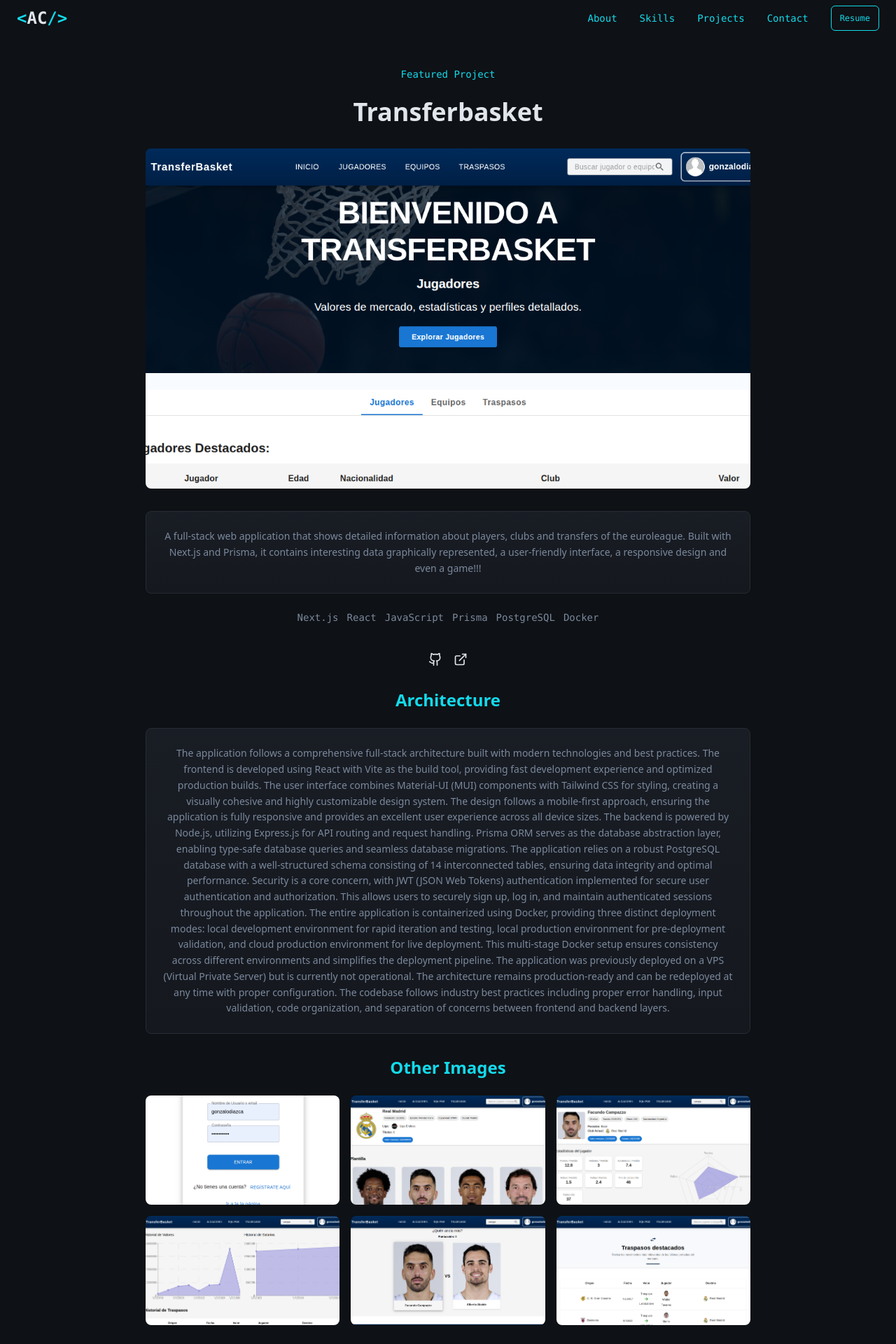
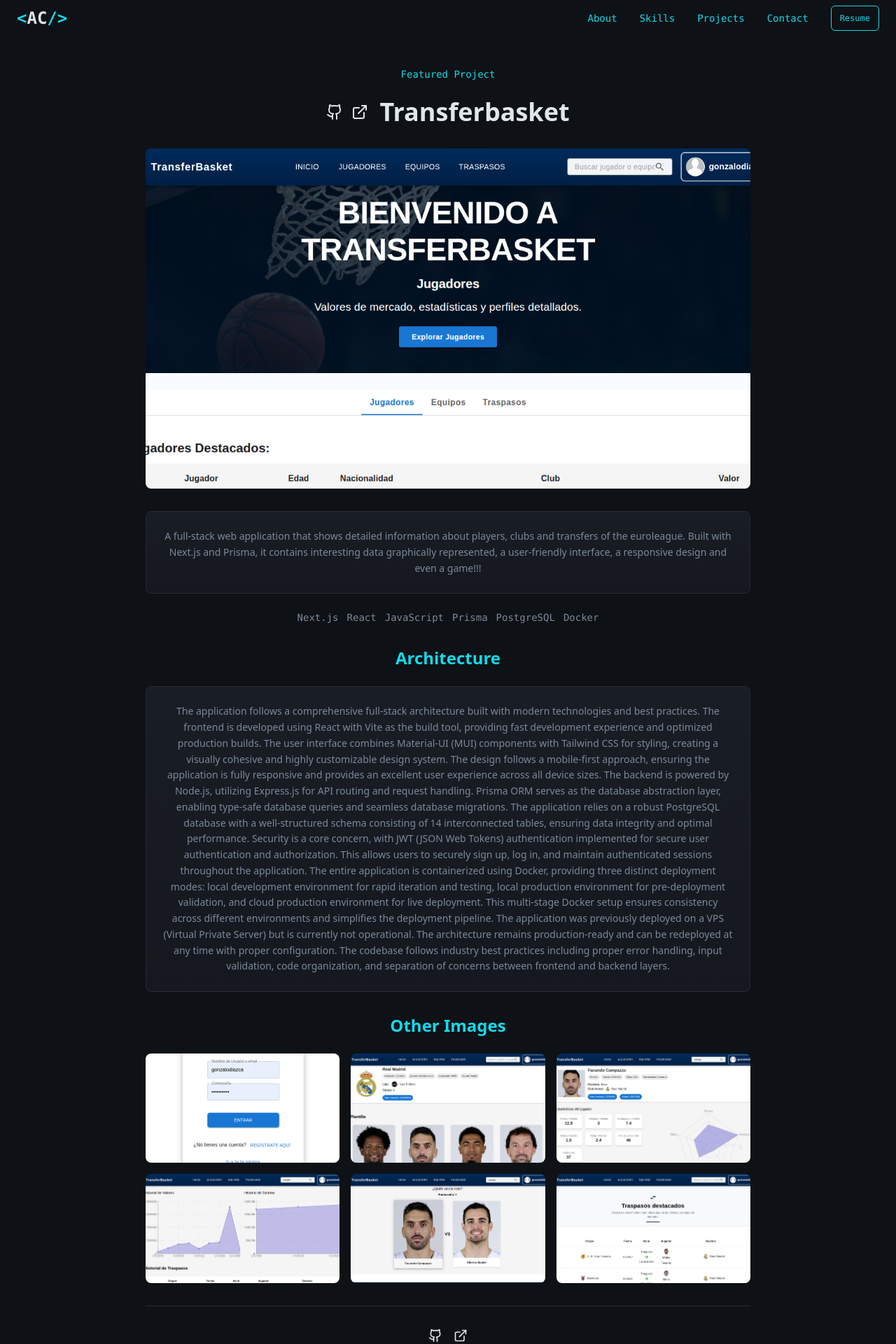
Before and after one commit to gonzalodiazcanavate/portfolio, a React app in the folder frontend/: page /project/0 in a window 1280 px wide. Shown: the top 1920 px of the page at 70% size. Built offline with nearby package versions, Linux system fonts and the light colour scheme; the HTML template or start-up script is replaced by a standard one.

Commit message:
feat: Agregado componente ImageModal.tsx para mostrar imagenes en formato ampliado.

```diff
--- /dev/null
+++ b/frontend/src/components/ImageModal.tsx
@@ -0,0 +1,37 @@
+import { X } from 'lucide-react';
+
+interface ImageModalProps {
+  selectedImage: string | null;
+  onClose: () => void;
+}
+
+const ImageModal = ({ selectedImage, onClose }: ImageModalProps) => {
+  if (!selectedImage) return null;
+
+  return (
+    <div
+      className="fixed inset-0 bg-black/50 backdrop-blur-sm z-50 flex items-center justify-center p-4"
+      onClick={onClose}
+    >
+      <div
+        className="relative w-full max-w-2xl max-h-[80vh] sm:max-h-[85vh]"
+        onClick={(e) => e.stopPropagation()}
+      >
+        <img
+          src={selectedImage}
+          alt="Expanded view"
+          className="w-full h-full object-contain rounded-lg"
+        />
+        <button
+          onClick={onClose}
+          className="absolute top-2 right-2 sm:top-4 sm:right-4 text-foreground hover:text-primary transition-colors bg-background/80 p-2 rounded-full"
+          aria-label="Close"
+        >
+          <X className="w-5 h-5 sm:w-6 sm:h-6" />
+        </button>
+      </div>
+    </div>
+  );
+};
+
+export default ImageModal;
--- a/frontend/src/pages/ProjectDetails.tsx
+++ b/frontend/src/pages/ProjectDetails.tsx
@@ -1,7 +1,9 @@
 import {useParams} from 'react-router-dom';
-import {Github, ExternalLink, X} from 'lucide-react';
+import {Github, ExternalLink} from 'lucide-react';
 import {useState} from 'react';
 import Navbar from '@/components/Navbar';
+import Footer from '@/components/Footer';
+import ImageModal from '@/components/ImageModal';
 import {FeaturedProjects} from '../helpers/projectsHelper';
 
 const ProjectDetails = () => {
@@ -15,15 +17,34 @@
   }
 
   return (
-    <div className="min-h-screen bg-background">
+    <div className="min-h-screen bg-background flex flex-col">
       <Navbar />
+      <div className="flex-1">
         <div className="max-w-4xl mx-auto px-4 py-24">
           <div key={project.title} className="space-y-8">
             <div className="text-center space-y-6">
               <p className="font-mono text-primary text-sm">Featured Project</p>
+              <div className="flex items-center justify-center gap-4">
+                <div className="flex gap-3">
+                  <a
+                    href={project.github}
+                    className="text-foreground hover:text-primary transition-colors"
+                    aria-label="GitHub"
+                  >
+                    <Github className="w-6 h-6" />
+                  </a>
+                  <a
+                    href={project.live}
+                    className="text-foreground hover:text-primary transition-colors"
+                    aria-label="Live Demo"
+                  >
+                    <ExternalLink className="w-6 h-6" />
+                  </a>
+                </div>
                 <h3 className="text-4xl font-bold hover:text-primary transition-colors">
                   <a href={project.live}>{project.title}</a>
                 </h3>
+              </div>
             </div>
 
             {/* Imagen */}
@@ -48,22 +69,6 @@
                 {project.tech.map((t: string) => (
                   <span key={t}>{t}</span>
                 ))}
-            </div>
-            <div className="flex gap-4 justify-center pt-4">
-              <a
-                href={project.github}
-                className="text-foreground hover:text-primary transition-colors"
-                aria-label="GitHub"
-              >
-                <Github className="w-5 h-5" />
-              </a>
-              <a
-                href={project.live}
-                className="text-foreground hover:text-primary transition-colors"
-                aria-label="Live Demo"
-              >
-                <ExternalLink className="w-5 h-5" />
-              </a>
               </div>
             </div>
 
@@ -96,34 +101,31 @@
                 ))}
               </div>
             </div>
+
+            {/* Enlaces finales */}
+            <div className="flex gap-4 justify-center pt-8 border-t border-border">
+              <a
+                href={project.github}
+                className="text-foreground hover:text-primary transition-colors"
+                aria-label="GitHub"
+              >
+                <Github className="w-5 h-5" />
+              </a>
+              <a
+                href={project.live}
+                className="text-foreground hover:text-primary transition-colors"
+                aria-label="Live Demo"
+              >
+                <ExternalLink className="w-5 h-5" />
+              </a>
+            </div>
+          </div>
         </div>
       </div>
 
-      {/* Modal para imagen ampliada */}
-      {selectedImage && (
-        <div
-          className="fixed inset-0 bg-black/50 backdrop-blur-sm z-50 flex items-center justify-center p-4"
-          onClick={() => setSelectedImage(null)}
-        >
-          <div
-            className="relative w-full max-w-2xl max-h-[80vh] sm:max-h-[85vh]"
-            onClick={(e) => e.stopPropagation()}
-          >
-            <img
-              src={selectedImage}
-              alt="Expanded view"
-              className="w-full h-full object-contain rounded-lg"
-            />
-            <button
-              onClick={() => setSelectedImage(null)}
-              className="absolute top-2 right-2 sm:top-4 sm:right-4 text-foreground hover:text-primary transition-colors bg-background/80 p-2 rounded-full"
-              aria-label="Close"
-            >
-              <X className="w-5 h-5 sm:w-6 sm:h-6" />
-            </button>
-          </div>
-        </div>
-      )}
+      <ImageModal selectedImage={selectedImage} onClose={() => setSelectedImage(null)} />
+
+      <Footer />
     </div>
   );
 };
```
Lines whose indentation alone changed are shown as unchanged.
